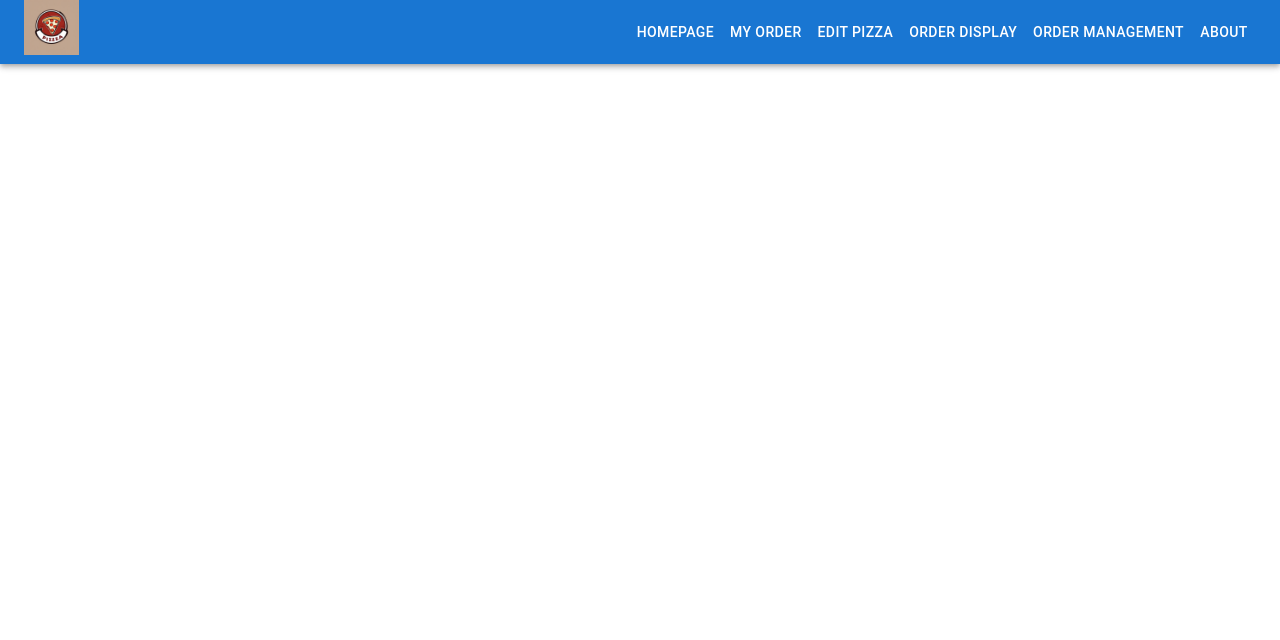
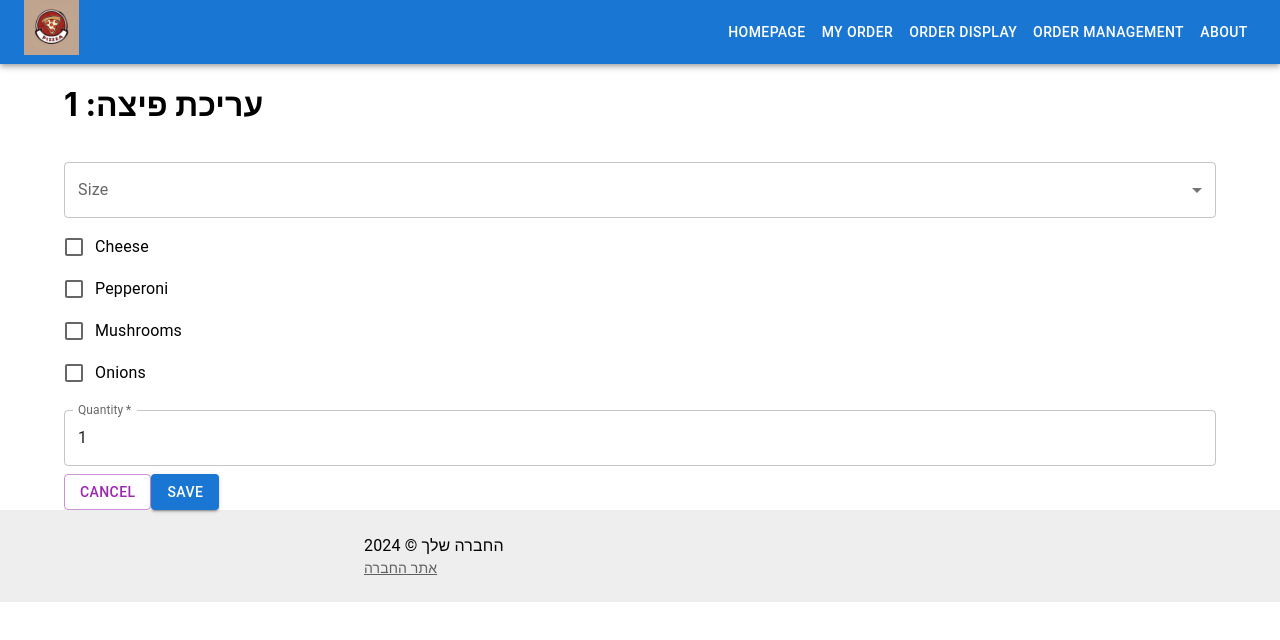
Before and after one commit to NameRschool/pizza-site, a React (Create React App) app: page /edit-pizza/1 in a window 1280 px wide. Shown: the top 640 px of the page. Built offline with nearby package versions, Linux system fonts and the light colour scheme.

Commit message:
Order Page

```diff
--- a/package.json
+++ b/package.json
@@ -5,6 +5,7 @@
   "dependencies": {
     "@emotion/react": "^11.13.0",
     "@emotion/styled": "^11.13.0",
+    "@mui/icons-material": "^5.16.6",
     "@mui/material": "^5.16.6",
     "@testing-library/jest-dom": "^5.17.0",
     "@testing-library/react": "^13.4.0",
--- a/src/App.js
+++ b/src/App.js
@@ -8,6 +8,7 @@ import OrderPage from './pages/OrderPage';
 import PizzaEditingPage from './pages/PizzaEditingPage';
 import AboutPage from './pages/AboutPage'
 import { OrderProvider } from './context/OrderContext';
+import Footer from './components/Footer';
 
 
 
@@ -22,10 +23,11 @@ function App() {
         <Route path="/order display" element={<OrderDisplayPage />} />
         <Route path="/order management" element={<OrderManagementPage />} />
         <Route path="/my order" element={<OrderPage />} />
-        <Route path="/edit pizza" element={<PizzaEditingPage />} />
+        <Route path="/edit-pizza/:pizzaName" element={<PizzaEditingPage />} />
         <Route path="/about" element={<AboutPage />} />
 
       </Routes>
+      <Footer />
     </div>
     </OrderProvider>
     </Router>
--- a/src/components/AddOrder.js
+++ b/src/components/AddOrder.js
@@ -2,7 +2,7 @@ import React, { useState } from 'react';
 import { useOrder } from '../context/OrderContext';
 import { TextField, Button, Container, MenuItem, Select, FormControl, InputLabel, FormGroup, FormControlLabel, Checkbox } from '@mui/material';
 
-function AddOrder() {
+function AddOrder(name, type) {
   const { addOrder } = useOrder();
   const [customerName, setCustomerName] = useState('');
   const [pizzaType, setPizzaType] = useState('');
@@ -34,9 +34,8 @@ function AddOrder() {
       date: new Date().toLocaleDateString()
     };
     addOrder(newOrder);
-    // ניקוי הטפסים
-    setCustomerName('');
-    setPizzaType('');
+    setCustomerName(name);
+    setPizzaType(type);
     setSize('');
     setToppings({
       cheese: false,
@@ -50,24 +49,6 @@ function AddOrder() {
   return (
     <Container>
       <form onSubmit={handleSubmit}>
-        <TextField
-          label="Customer Name"
-          value={customerName}
-          onChange={(e) => setCustomerName(e.target.value)}
-          required
-          fullWidth
-          margin="normal"
-        />
-        <TextField
-          label="Pizza Type"
-          value={pizzaType}
-          onChange={(e) => setPizzaType(e.target.value)}
-          required
-          fullWidth
-          margin="normal"
-        />
-
-        {/* תיבת בחירה עבור גודל הפיצה */}
         <FormControl fullWidth margin="normal">
           <InputLabel>Size</InputLabel>
           <Select
@@ -82,7 +63,6 @@ function AddOrder() {
           </Select>
         </FormControl>
 
-        {/* תיבות סימון עבור תוספות */}
         <FormGroup>
           <FormControlLabel
             control={<Checkbox checked={toppings.cheese} onChange={handleToppingChange} name="cheese" />}
--- /dev/null
+++ b/src/components/Footer.js
@@ -0,0 +1,32 @@
+import React from 'react';
+import { Box, Typography, Link, Container } from '@mui/material';
+
+const Footer = () => {
+  return (
+    <Box
+      component="footer"
+      sx={{
+        py: 3,
+        px: 2,
+        mt: 'auto',
+        backgroundColor: (theme) =>
+          theme.palette.mode === 'light'
+            ? theme.palette.grey[200]
+            : theme.palette.grey[800],
+      }}
+    >
+      <Container maxWidth="sm">
+        <Typography variant="body1">
+          החברה שלך © {new Date().getFullYear()}
+        </Typography>
+        <Typography variant="body2" color="text.secondary">
+          <Link color="inherit" href="https://yourwebsite.com">
+            אתר החברה
+          </Link>
+        </Typography>
+      </Container>
+    </Box>
+  );
+}
+
+export default Footer;
--- a/src/components/Header.js
+++ b/src/components/Header.js
@@ -15,7 +15,7 @@ function Header() {
         </Typography>
         <Button color="inherit" component={Link} to="/">HomePage</Button>
         <Button color="inherit" component={Link} to="/my order">My Order</Button>
-        <Button color="inherit" component={Link} to="/edit pizza">Edit Pizza</Button>
+        {/* <Button color="inherit" component={Link} to="/edit pizza">Edit Pizza</Button> */}
         <Button color="inherit" component={Link} to="/order display">Order Display</Button>
         <Button color="inherit" component={Link} to="/order management">Order Management</Button>
         <Button color="inherit" component={Link} to="/about">about</Button>
--- a/src/context/OrderContext.js
+++ b/src/context/OrderContext.js
@@ -1,34 +1,51 @@
-import React, { createContext, useState, useContext, useEffect } from 'react';
+import React, { createContext, useContext, useState } from 'react';
 
-const OrderContext = createContext();
-
-export const useOrder = () => {
-  return useContext(OrderContext);
-};
+export const OrderContext = createContext();
 
 export const OrderProvider = ({ children }) => {
-  const [orders, setOrders] = useState([]);
+    const [orders, setOrders] = useState([]);
+    const [currentOrder, setCurrentOrder] = useState({
+        customerName: '',
+        pizzas: [],
+    });
 
-  useEffect(() => {
-    const savedOrders = JSON.parse(localStorage.getItem('orders')) || [];
-    setOrders(savedOrders);
-  }, []);
+    const addPizza = (pizza) => {
+        setCurrentOrder((prevOrder) => ({
+            ...prevOrder,
+            pizzas: [...prevOrder.pizzas, pizza],
+        }));
+    };
 
-  useEffect(() => {
-    localStorage.setItem('orders', JSON.stringify(orders));
-  }, [orders]);
+    const updatePizza = (index, updatedPizza) => {
+        const newPizzas = [...currentOrder.pizzas];
+        newPizzas[index] = updatedPizza;
+        setCurrentOrder((prevOrder) => ({
+            ...prevOrder,
+            pizzas: newPizzas,
+        }));
+    };
 
-  const addOrder = (order) => {
-    setOrders([...orders, order]);
-  };
+    const deletePizza = (index) => {
+        const newPizzas = [...currentOrder.pizzas];
+        newPizzas.splice(index, 1);
+        setCurrentOrder((prevOrder) => ({
+            ...prevOrder,
+            pizzas: newPizzas,
+        }));
+    };
 
-  const removeOrder = (orderId) => {
-    setOrders(orders.filter(order => order.id !== orderId));
-  };
+    const submitOrder = () => {
+        setOrders([...orders, currentOrder]);
+        setCurrentOrder({
+            customerName: '',
+            pizzas: [],
+        });
+    };
 
-  return (
-    <OrderContext.Provider value={{ orders, addOrder, removeOrder }}>
-      {children}
-    </OrderContext.Provider>
-  );
+    return (
+        <OrderContext.Provider value={{ orders, currentOrder, setCurrentOrder, addPizza, updatePizza, deletePizza, submitOrder }}>
+            {children}
+        </OrderContext.Provider>
+    );
 };
+export const useOrder = () => useContext(OrderContext);
--- a/src/pages/HomePage.js
+++ b/src/pages/HomePage.js
@@ -1,31 +1,23 @@
-// import React, { useContext } from 'react';
 import img from '../image/logo.jpg'
-import GenericCard from '../components/GenericCard';
-// import { PizzaContext } from '../context/PizzaContext';
-// import PizzaList from '../components/PizzaList';
-
-
+import AddCircleOutlineIcon from '@mui/icons-material/AddCircleOutline';
+import { Button } from '@mui/material';
+import { useNavigate } from 'react-router-dom';
 function HomePage() {
-  // const { pizzas } = useContext(PizzaContext);
-  const handleButtonClick = () => {
-    alert('Button clicked!');
+  const navigate = useNavigate();
+  const handleClick = () => {
+    navigate('/my order');
   };
   return (
     <>
-        <div>
-      <h1>Pizza Menu</h1>
-      {/* <PizzaList pizzas={pizzas} /> */}
-    </div>
-    <GenericCard
-        image="https://via.placeholder.com/150"
-        title="Card Title 1"
-        text="Some quick example text to build on the card title and make up the bulk of the card's content."
-        buttonText="Click Me"
-        onButtonClick={handleButtonClick}
-      />
-          <img src={img} alt="logo" className="d-block w-100" />
-      </>
-    );
+      <div>
+        <h1>hi</h1>
+      </div>
+      <img src={img} alt="logo" className="d-block w-100" />
+      <Button onClick={handleClick}>
+        <AddCircleOutlineIcon />
+      </Button>
+    </>
+  );
 }
 
 
--- a/src/pages/OrderDisplayPage.js
+++ b/src/pages/OrderDisplayPage.js
@@ -7,7 +7,7 @@ function OrderDisplayPage() {
 
   return (
     <Container>
-      <h1>Order List</h1>
+      <h1>Order List:</h1>
       <List>
         {orders.map(order => (
           <ListItem key={order.id}>
@@ -24,6 +24,7 @@ function OrderDisplayPage() {
         ))}
       </List>
     </Container>
+
   );
 }
 
--- a/src/pages/PizzaEditingPage.js
+++ b/src/pages/PizzaEditingPage.js
@@ -0,0 +1,105 @@
+import React, { useState, useContext, useEffect } from 'react';
+import {  OrderContext } from '../context/OrderContext';
+import { useParams, useNavigate } from 'react-router-dom';
+import { Container, FormControl, InputLabel, Select, MenuItem, FormGroup, FormControlLabel, Checkbox, TextField, Button } from '@mui/material';
+
+function PizzaEditingPage() {
+    const { index } = useParams();
+    const { pizzaName } = useParams();
+
+    const navigate = useNavigate();
+    const { currentOrder, updatePizza } = useContext(OrderContext);
+    const [size, setSize] = useState('');
+    const [toppings, setToppings] = useState({
+        cheese: false,
+        pepperoni: false,
+        mushrooms: false,
+        onions: false,
+    });
+    const [quantity, setQuantity] = useState(1);
+
+
+    useEffect(() => {
+        if (index !== undefined) {
+            const pizza = currentOrder.pizzas[index];
+            setSize(pizza.size);
+            setToppings(pizza.toppings);
+            setQuantity(pizza.quantity);
+        }
+    }, [index, currentOrder.pizzas]);
+
+    const handleToppingChange = (e) => {
+        setToppings({ ...toppings, [e.target.name]: e.target.checked });
+    };
+
+
+    const handleCancelClick = () => {
+        alert("cancel");
+        navigate('/my order');
+
+    };
+    const handleSaveClick = () => {
+        alert("save");
+        const updatedPizza = { size, toppings, quantity };
+        updatePizza(index, updatedPizza);
+        navigate('/my order');
+
+    };
+    return (
+        <Container>
+            <h1>עריכת פיצה: {pizzaName}</h1>
+            <form >
+                <FormControl fullWidth margin="normal">
+                    <InputLabel>Size</InputLabel>
+                    <Select
+                        value={size}
+                        onChange={(e) => setSize(e.target.value)}
+                        label="Size"
+                        required
+                    >
+                        <MenuItem value="small">Small</MenuItem>
+                        <MenuItem value="medium">Medium</MenuItem>
+                        <MenuItem value="large">Large</MenuItem>
+                    </Select>
+                </FormControl>
+
+                <FormGroup>
+                    <FormControlLabel
+                        control={<Checkbox checked={toppings.cheese} onChange={handleToppingChange} name="cheese" />}
+                        label="Cheese"
+                    />
+                    <FormControlLabel
+                        control={<Checkbox checked={toppings.pepperoni} onChange={handleToppingChange} name="pepperoni" />}
+                        label="Pepperoni"
+                    />
+                    <FormControlLabel
+                        control={<Checkbox checked={toppings.mushrooms} onChange={handleToppingChange} name="mushrooms" />}
+                        label="Mushrooms"
+                    />
+                    <FormControlLabel
+                        control={<Checkbox checked={toppings.onions} onChange={handleToppingChange} name="onions" />}
+                        label="Onions"
+                    />
+                </FormGroup>
+
+                <TextField
+                    label="Quantity"
+                    type="number"
+                    value={quantity}
+                    onChange={(e) => setQuantity(Number(e.target.value))}
+                    required
+                    fullWidth
+                    margin="normal"
+                />
+
+                <div>
+                    <Button onClick={handleCancelClick} variant="outlined" color="secondary">Cancel</Button>
+                    <Button onClick={handleSaveClick} variant="contained" color="primary">Save</Button>
+                </div>
+            </form>
+        </Container>
+
+
+    );
+}
+export default PizzaEditingPage;
```
Also changed, not shown: src/pages/OrderPage.js (+99 -10 lines), 1 other file (tests, documents, lock files or other folders).
